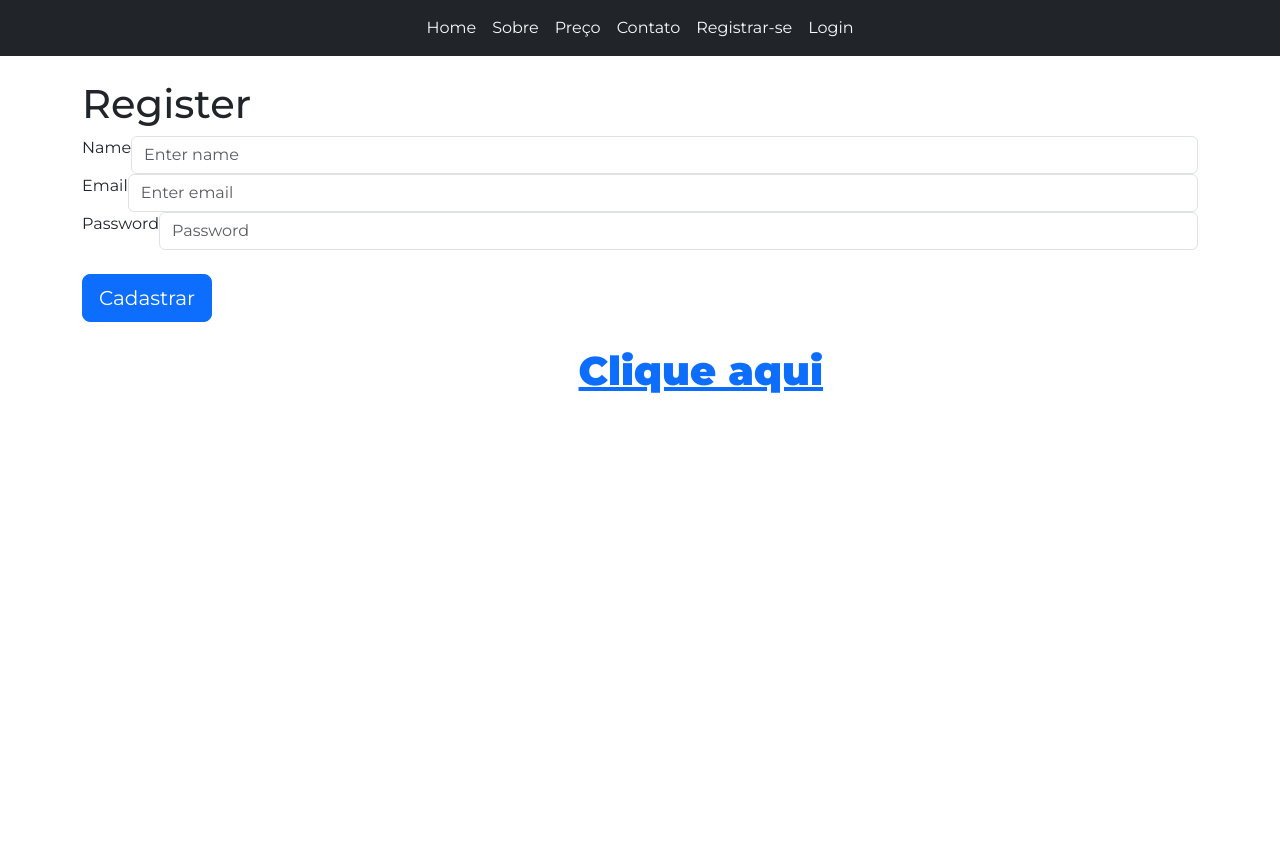
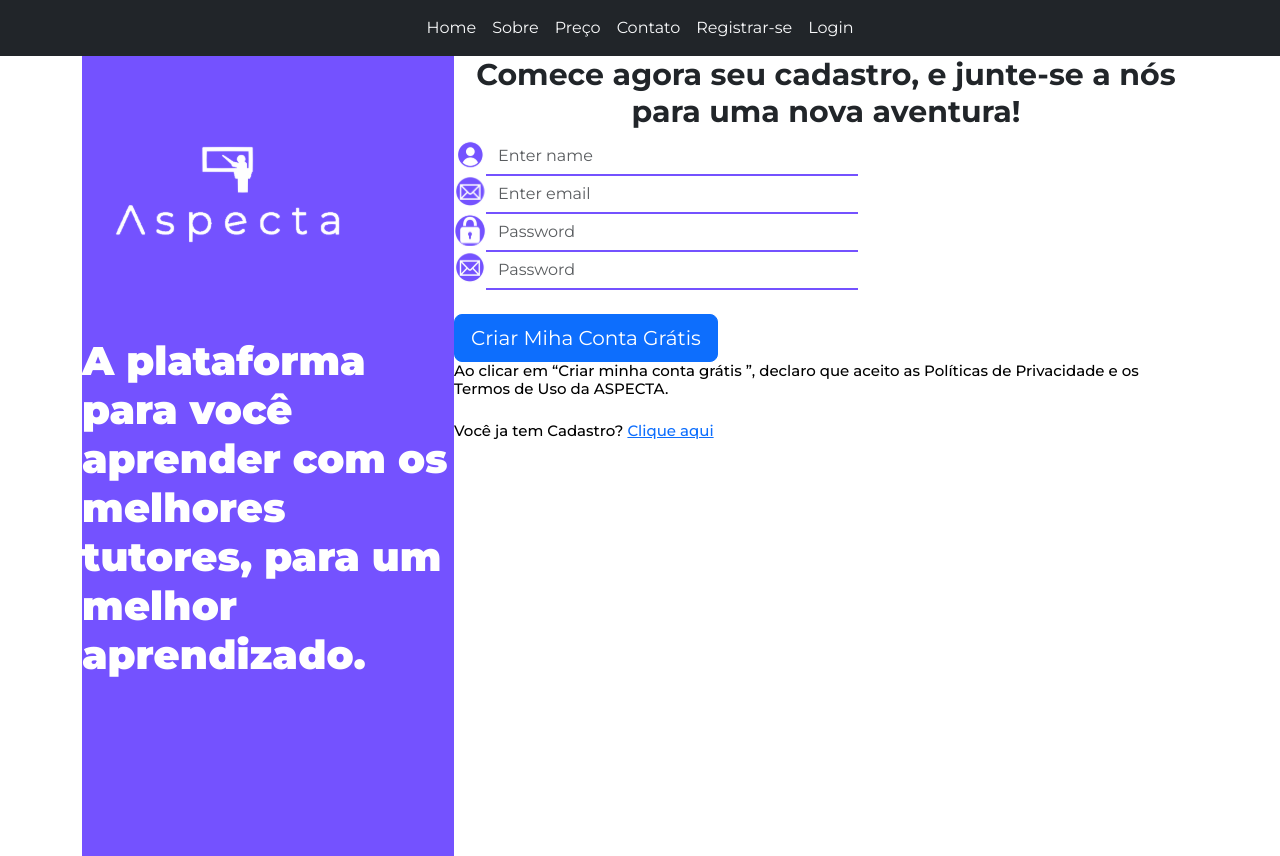
Before and after one commit to AngeloVitor/ASPECTA_PROJECT, a React (Vite) app: page /register in a window 1280 px wide. Before the commit the page ends 800 px from the top, so only its background shows below. Built offline with nearby package versions, Linux system fonts and the light colour scheme.

Commit message:
Start form control and form style

```diff
--- /dev/null
+++ b/src/pages/register/RegisterPage.module.css
@@ -0,0 +1,31 @@
+.img{
+  display: block;
+  max-width: 32px;
+  max-height: 32px;
+}
+
+.term{
+  font-family: Montserrat;
+  font-size: 15px;
+  font-weight: 500;
+  line-height: 18px;
+  letter-spacing: 0em;
+  text-align: left;
+  color: black;
+}
+
+.tittle {
+  font-family: Montserrat;
+  font-size: 30px;
+  font-weight: 700;
+  line-height: 37px;
+  letter-spacing: 0em;
+  text-align: center;
+}
+
+.input{
+  border: none !important;
+  border-bottom: 2px solid #7452FF !important;
+  border-radius: 0px !important;
+  width: 50% !important;
+}
--- a/src/pages/register/RegisterPage.tsx
+++ b/src/pages/register/RegisterPage.tsx
@@ -1,33 +1,66 @@
 import { Form, Button } from 'react-bootstrap';
 import { Link } from 'react-router-dom';
+import { SideAspecta } from '../../components/sideAspecta/SideAspecta';
+import styles from './RegisterPage.module.css';
+import Card from 'react-bootstrap/Card';
+import UserIcon from '../../assets/UserIcon.svg';
+import EmailIcon from '../../assets/EmailIcon.svg';
+import PasswordIcon from '../../assets/PasswordIcon.svg';
+import NumberIcon from '../../assets/NumberIcon.svg';
 
 export const RegisterPage = () => {
   return (
-    <div className="container mt-4">
-      <h1>Register</h1>
+    <div className="container d-flex">
+      <SideAspecta />
+      <div className="col-8">
+        <h1 className={styles.tittle}>
+          Comece agora seu cadastro, e junte-se a nós para uma nova aventura!
+        </h1>
         <Form>
-        <Form.Group controlId="formBasicName" className='d-flex'>
-          <Form.Label>Name</Form.Label>
-          <Form.Control type="text" placeholder="Enter name" />
+          <Form.Group controlId="formBasicName" className="d-flex">
+            <Card.Img src={UserIcon} className={styles.img} />
+            <Form.Control
+              type="text"
+              placeholder="Enter name"
+              className={styles.input}
+            />
           </Form.Group>
-
-        <Form.Group controlId="formBasicEmail" className='d-flex'>
-          <Form.Label>Email</Form.Label>
-          <Form.Control type="email" placeholder="Enter email" />
+          <Form.Group controlId="formBasicEmail" className="d-flex">
+            <Card.Img src={EmailIcon} className={styles.img} />
+            <Form.Control
+              type="email"
+              placeholder="Enter email"
+              className={styles.input}
+            />
           </Form.Group>
-
-        <Form.Group controlId="formBasicPassword" className='d-flex'>
-          <Form.Label>Password</Form.Label>
-          <Form.Control type="password" placeholder="Password" />
+          <Form.Group controlId="formBasicPassword" className="d-flex">
+            <Card.Img src={PasswordIcon} className={styles.img} />
+            <Form.Control
+              type="password"
+              placeholder="Password"
+              className={styles.input}
+            />
           </Form.Group>
-
-        <Button className="mt-4" size="lg" variant="primary" type="submit">
-          Cadastrar
+          <Form.Group controlId="formBasicPassword" className="d-flex">
+            <Card.Img src={NumberIcon} className={styles.img} />
+            <Form.Control
+              type="password"
+              placeholder="Password"
+              className={styles.input}
+            />
+          </Form.Group>
+          <Button className="mt-4" size="lg" type="submit">
+            Criar Miha Conta Grátis
           </Button>
         </Form>
-      <p className="mt-4">
+        <p className={styles.term}>
+          Ao clicar em “Criar minha conta grátis ”, declaro que aceito as
+          Políticas de Privacidade e os Termos de Uso da ASPECTA.
+        </p>
+        <p className={styles.term + ' mt-4'}>
           Você ja tem Cadastro? <Link to="/login/">Clique aqui</Link>
         </p>
       </div>
+    </div>
   );
 };
```
Lines whose indentation alone changed are shown as unchanged.
